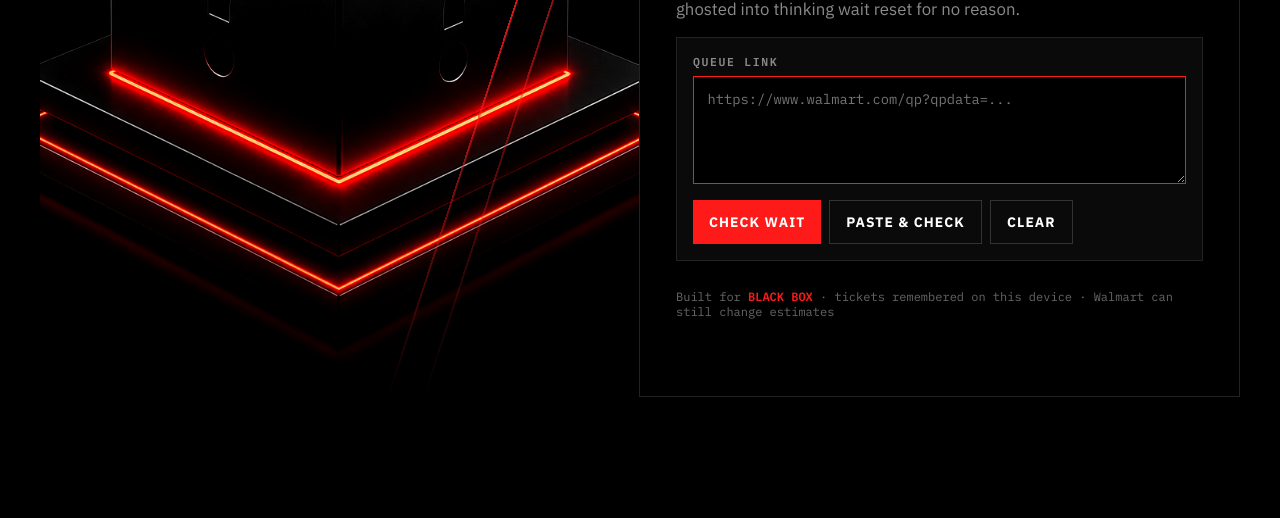
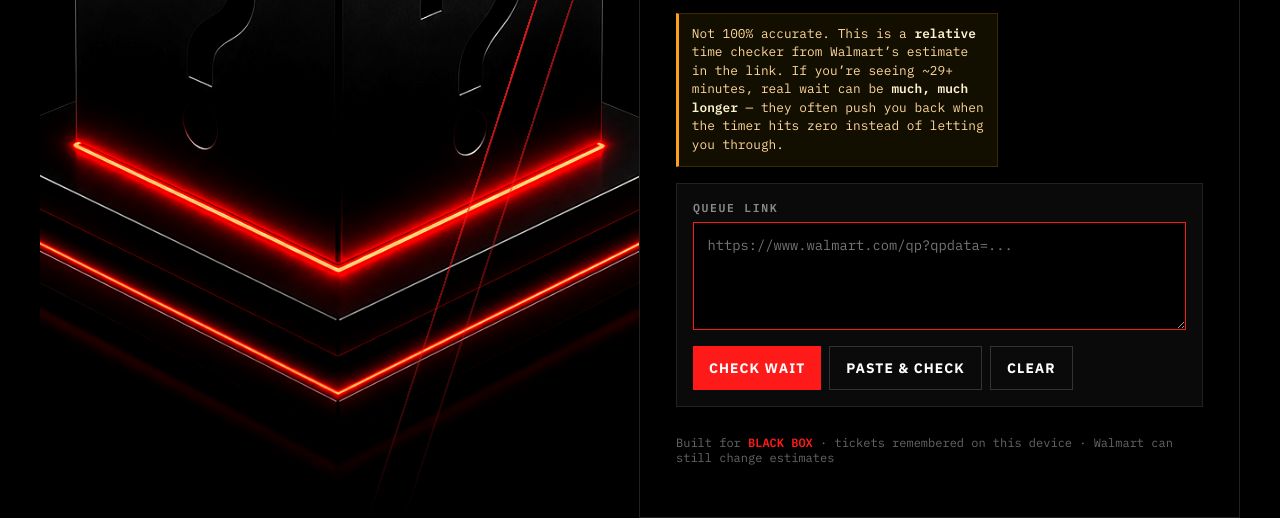
Before and after one commit to DrewZav/walmart-queue-check, a plain HTML site: page index.html in a window 1280 px wide. Shown: the part 403-921 px from the top of the page. Before the commit the page ends 800 px from the top, so only its background shows below. Drawn offline with Linux system fonts and the light colour scheme.

Commit message:
Add accuracy disclaimer for Walmart relative ETA estimates.

```diff
--- a/index.html
+++ b/index.html
@@ -201,6 +201,20 @@
         line-height: 1.4;
       }
 
+      .disclaimer {
+        margin: 0;
+        max-width: 42ch;
+        padding: 0.7rem 0.8rem;
+        border: 1px solid #3a2a00;
+        border-left: 3px solid var(--warn);
+        background: #120e00;
+        color: #ffd89a;
+        font-family: "IBM Plex Mono", monospace;
+        font-size: 0.8rem;
+        line-height: 1.45;
+      }
+      .disclaimer strong { color: #fff3d0; font-weight: 700; }
+
       .panel {
         border: 1px solid var(--line);
         background: var(--panel);
@@ -359,6 +373,10 @@
         <p class="kicker">Pokemon TCG // Walmart queue</p>
         <h1>Know your<br /><em>wait.</em></h1>
         <p class="lede">Paste a Walmart `/qp` link. We track each ticket in your browser so when Walmart stretches the ETA, you’ll see it — not get ghosted into thinking wait reset for no reason.</p>
+        <p class="disclaimer">
+          Not 100% accurate. This is a <strong>relative</strong> time checker from Walmart’s estimate in the link.
+          If you’re seeing ~29+ minutes, real wait can be <strong>much, much longer</strong> — they often push you back when the timer hits zero instead of letting you through.
+        </p>
 
         <div class="panel">
           <label for="link">Queue link</label>
```
